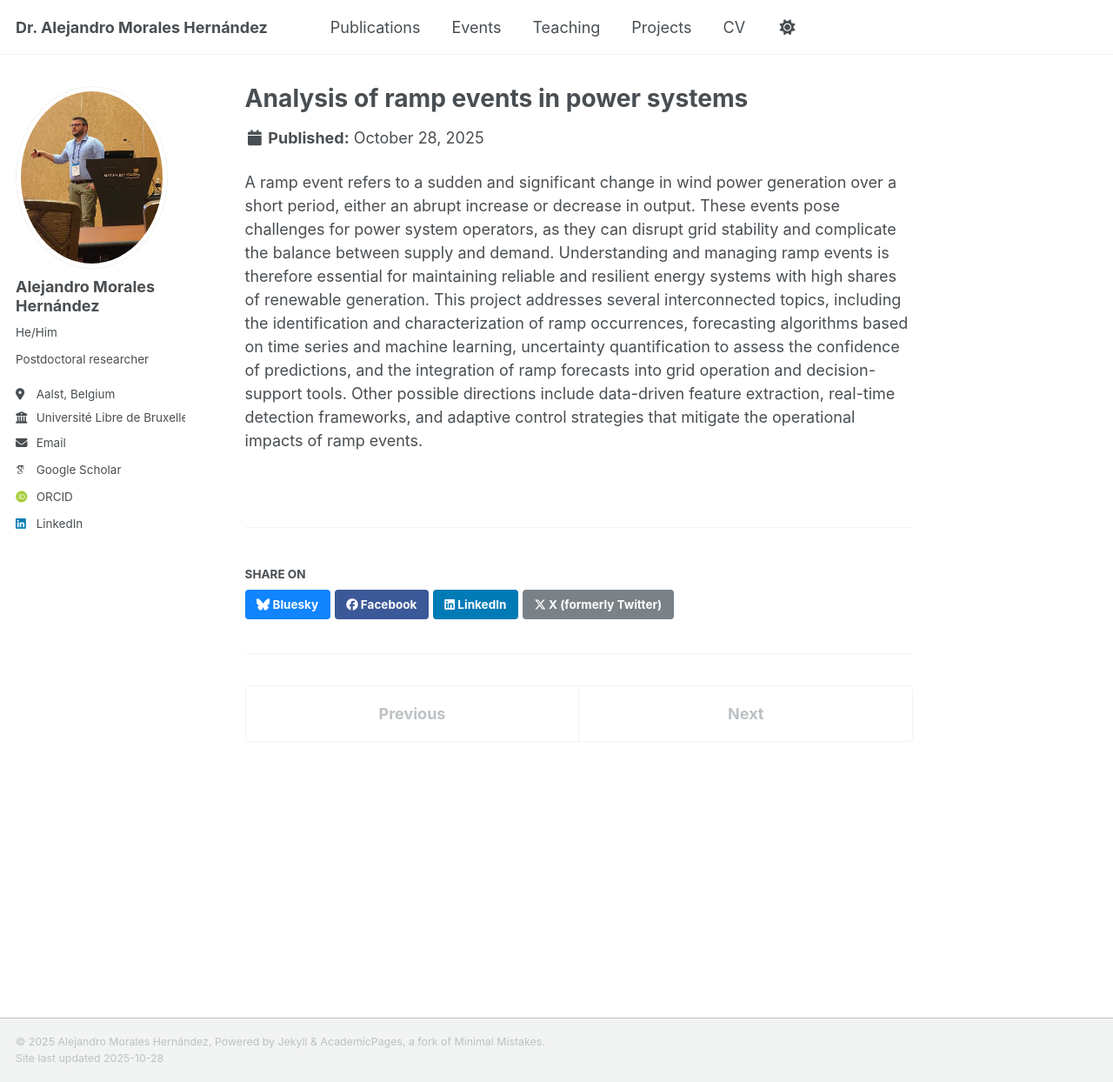
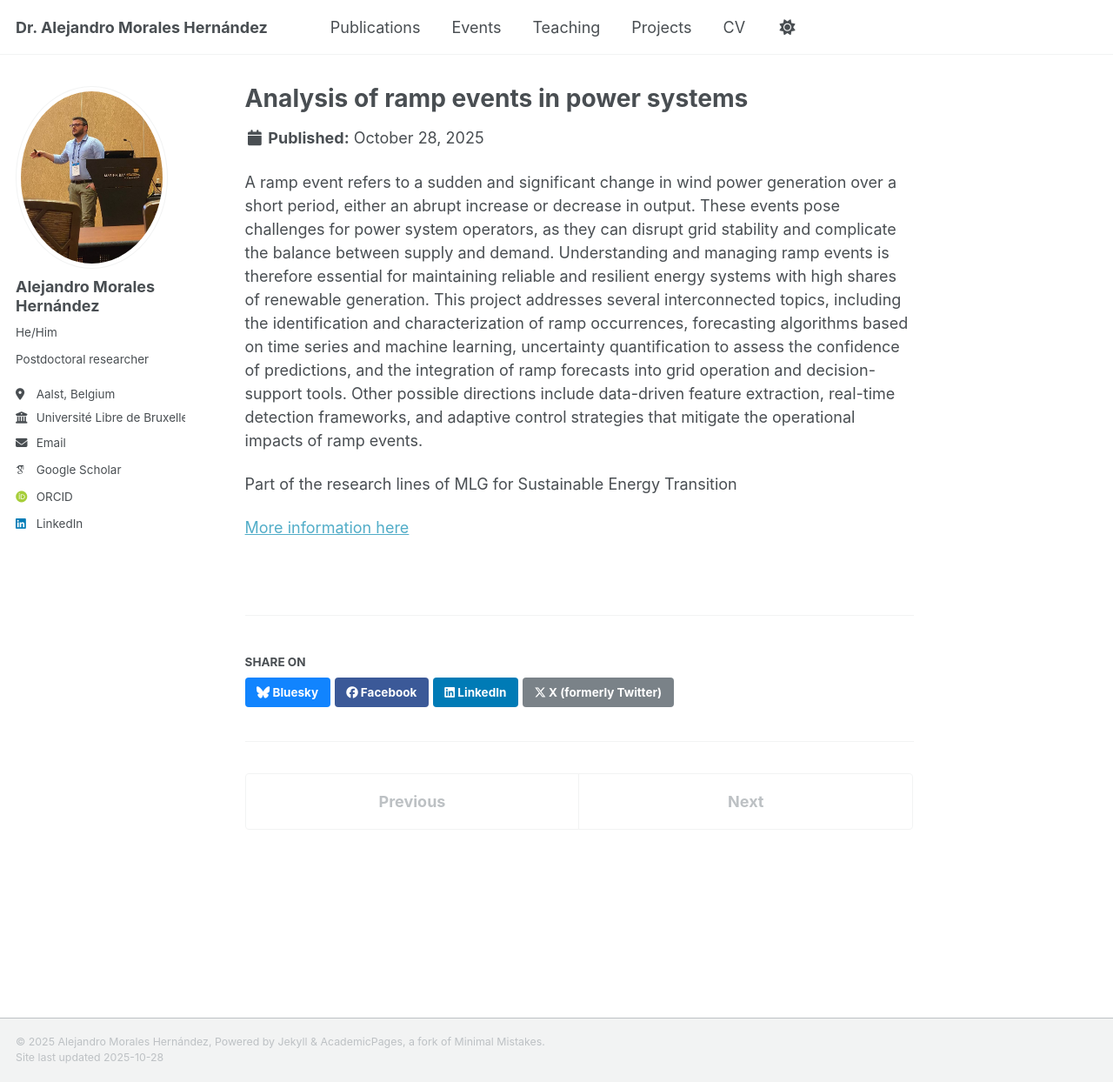
Before and after one commit to alejandro3500/alejandro3500.github.io, a Jekyll site: the page built from _portfolio/2-time-series.md, in a window 1280 px wide and 1244 px high. Shown: the whole window at 87% size. Built offline with Jekyll 4.4.1, drawn with Linux system fonts in a browser that asks for light colours; some web fonts are replaced; a script that is not in the unit is left out.

Commit message:
Adding extra info about the energy project

```diff
--- a/_portfolio/2-time-series.md
+++ b/_portfolio/2-time-series.md
@@ -5,3 +5,7 @@ collection: portfolio
 ---
 
 A ramp event refers to a sudden and significant change in wind power generation over a short period, either an abrupt increase or decrease in output. These events pose challenges for power system operators, as they can disrupt grid stability and complicate the balance between supply and demand. Understanding and managing ramp events is therefore essential for maintaining reliable and resilient energy systems with high shares of renewable generation. This project addresses several interconnected topics, including the identification and characterization of ramp occurrences, forecasting algorithms based on time series and machine learning, uncertainty quantification to assess the confidence of predictions, and the integration of ramp forecasts into grid operation and decision-support tools. Other possible directions include data-driven feature extraction, real-time detection frameworks, and adaptive control strategies that mitigate the operational impacts of ramp events.
+
+Part of the research lines of MLG for Sustainable Energy Transition
+
+[More information here](https://ulb-machinelearninggroup.github.io/portfolio-energy/)
```
